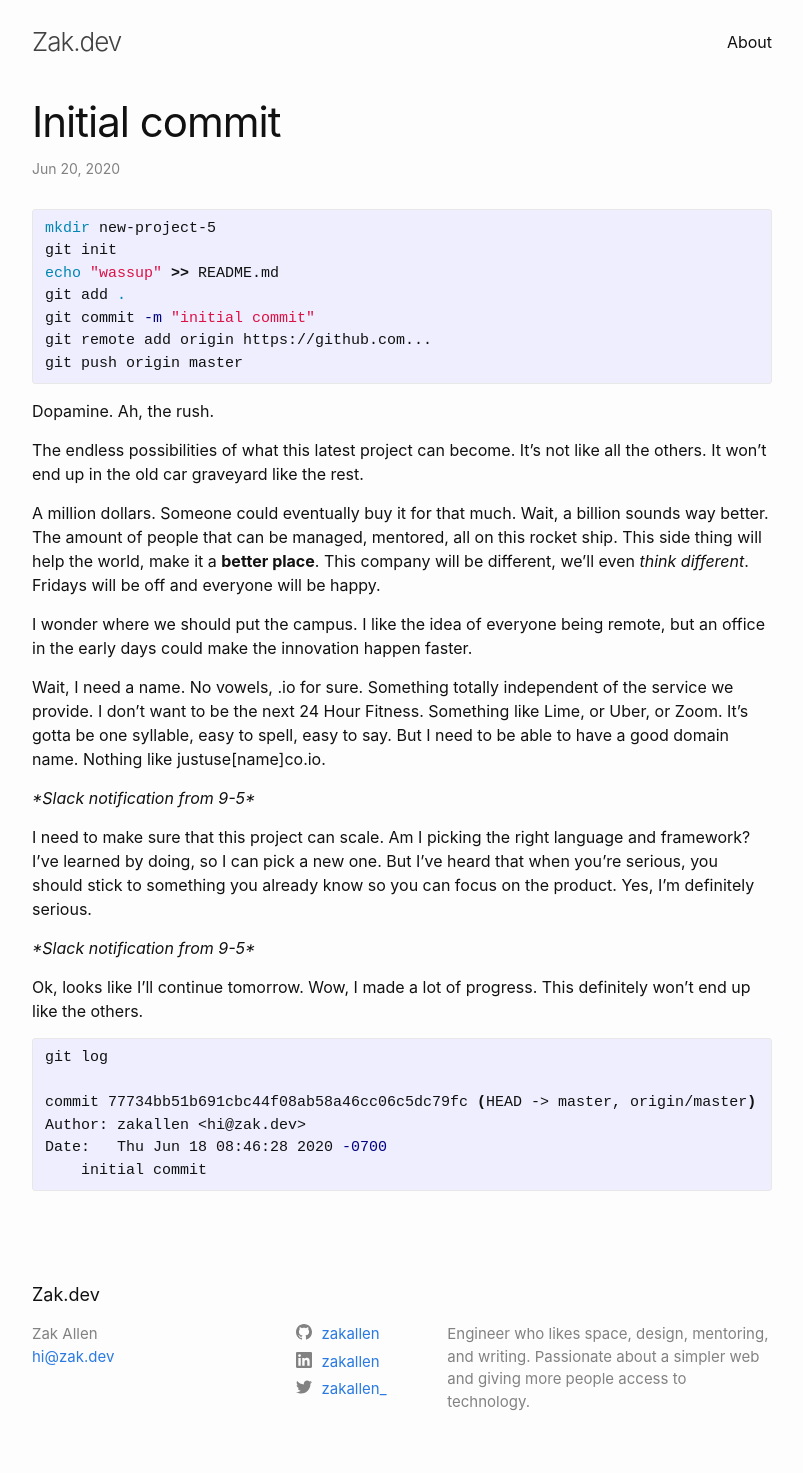
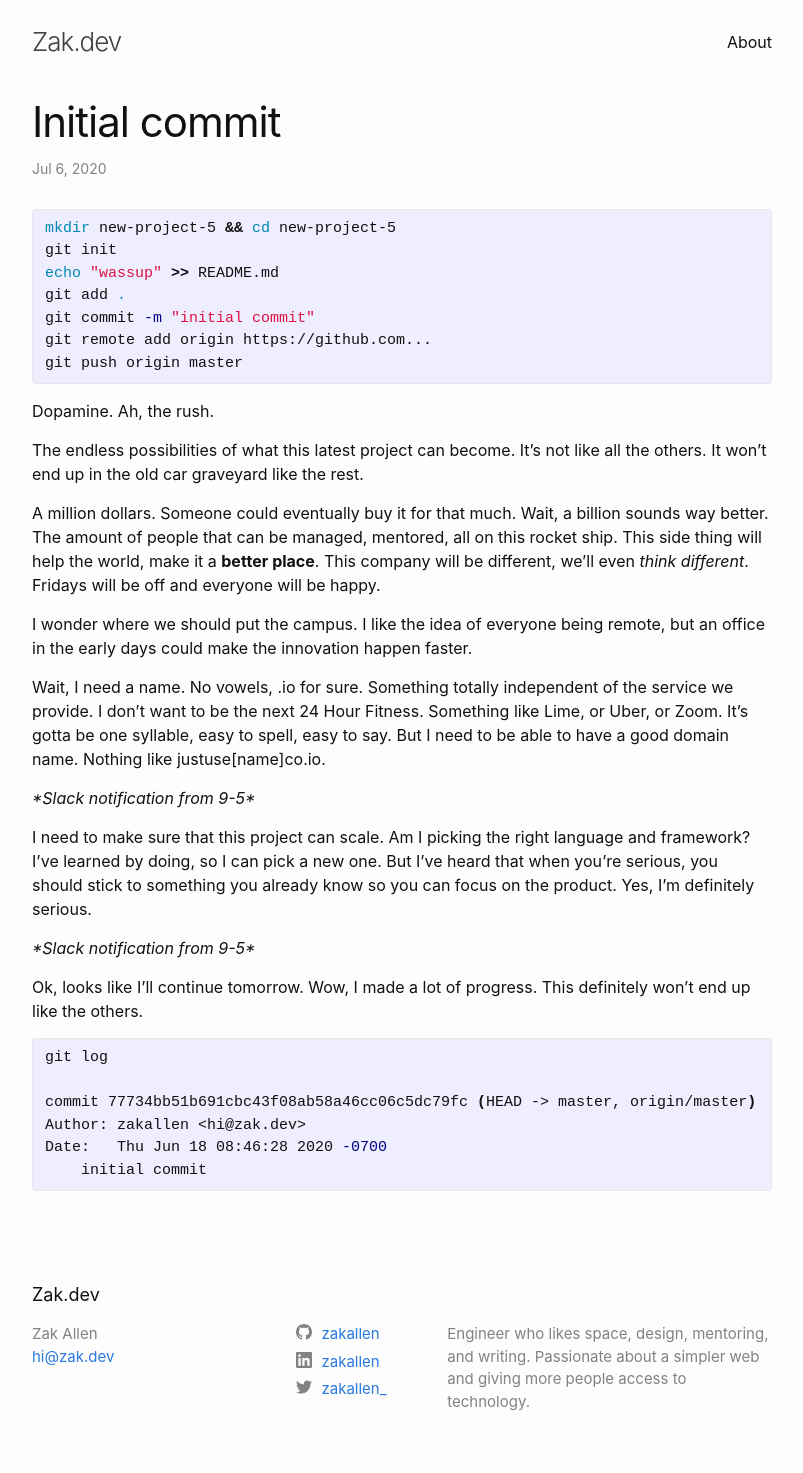
Before and after one commit to zakallen/zak.dev, a Jekyll site: the page built from _posts/2020-07-06-initial-commit.markdown, in a window 1280 px wide. Shown: the whole page, without its empty margins (238-1041 px from the left). Built offline with Jekyll 4.4.1, drawn with Linux system fonts in a browser that asks for light colours.

Commit message:
couple small tweaks and date change

```diff
--- a/_posts/2020-06-20-initial-commit.markdown
+++ b/_posts/2020-07-06-initial-commit.markdown
@@ -1,12 +1,12 @@
 ---
 layout: post
 title:  "Initial commit"
-date:   2020-06-20 00:00:00 -0700
+date:   2020-07-06 00:00:00 -0700
 tags: [web, startup]
 ---
 
 {% highlight bash %}
-mkdir new-project-5
+mkdir new-project-5 && cd new-project-5
 git init
 echo "wassup" >> README.md
 git add .
@@ -36,7 +36,7 @@ Ok, looks like I'll continue tomorrow. Wow, I made a lot of progress. This defin
 {% highlight bash %}
 git log
 
-commit 77734bb51b691cbc44f08ab58a46cc06c5dc79fc (HEAD -> master, origin/master)
+commit 77734bb51b691cbc43f08ab58a46cc06c5dc79fc (HEAD -> master, origin/master)
 Author: zakallen <hi@zak.dev>
 Date:   Thu Jun 18 08:46:28 2020 -0700
     initial commit
```
Also changed, not shown: 4 other files.
